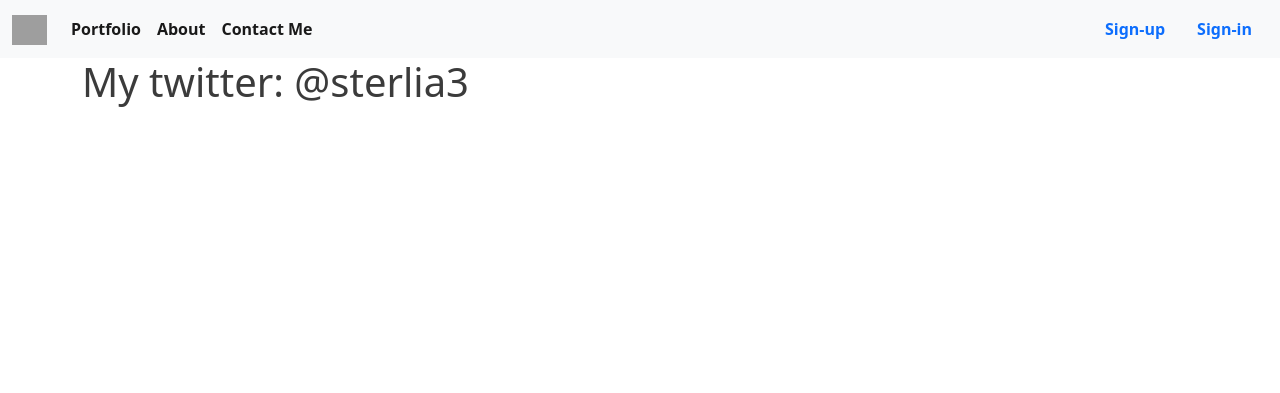
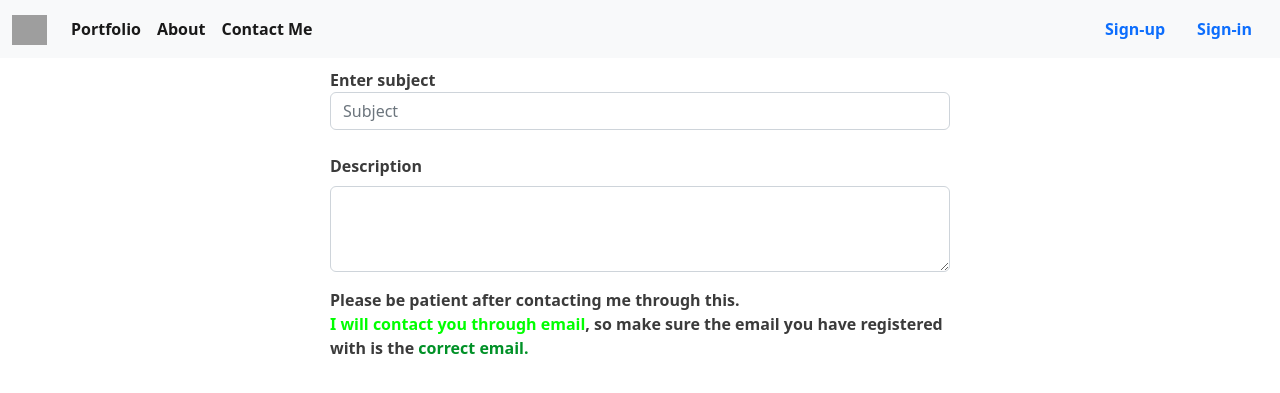
Before and after one commit to Tarun-pvc/cosmicarts, a Django app: page /contactme/ in a window 1280 px wide. Shown: the top 393 px of the page. Run offline with Django 4.2, Linux system fonts and the light colour scheme; grey boxes are pictures that could not be loaded.

Commit message:
added form to send messages

```diff
--- a/artsapp/templates/contact.html
+++ b/artsapp/templates/contact.html
@@ -1,8 +1,55 @@
 {% extends './base.html' %}
 
 {% block content %}
-<div class="container">
-<!-- implement a email submit form -->
-<h1>My twitter: @sterlia3</h1>
+
+<style>
+
+    #contactform{
+        margin: auto;
+        width: 50%;
+        padding: 10px;
+    }
+</style>
+
+
+{% if user.is_superuser %}
+
+{% for contact in contacts %}
+
+<hr>
+{{contact.subject}}
+
+<br>
+{{contact.author}}
+
+<hr>
+
+{% endfor %}
+
+{% else %}
+
+<div class="container" id = "contactform">
+<form action="" method="post">
+<b>
+Enter subject <input class="form-control" type="text" placeholder="Subject" aria-label="default input example">
+<br>
+<div class="mb-3">
+    <label for="exampleFormControlTextarea1" class="form-label">Description</label>
+    <textarea class="form-control" id="exampleFormControlTextarea1" rows="3"></textarea>
+  </div>
+</b>
+</form>
+
+Please be patient after contacting me through this. <br>
+<b style="color: rgb(0, 255, 0);">I will contact you through email</b>, so make sure the email you have registered with is the <b style="color: rgb(0, 145, 39);">correct email.</b>
+
 </div>
+
+<br>
+<br>
+
+
+{% endif %}
+
+
 {% endblock %}
--- a/artsapp/views.py
+++ b/artsapp/views.py
@@ -1,7 +1,7 @@
 from django.shortcuts import render, redirect
 from django.http import HttpResponse
 from django.views.generic import ListView, DetailView
-from .models import PostModel
+from .models import PostModel, contactModel
 from django.contrib.auth.models import User
 from django.contrib import messages
 from django.contrib.auth import authenticate, login, logout
@@ -20,7 +20,9 @@ def about(request):
 
 
 def contact(request):
-    return render(request, template_name='contact.html')
+    contacts = contactModel.objects.all()
+    context = {'contacts': contacts}
+    return render(request, template_name='contact.html', context=context)
 
 
 def portfolio(request):
```
Also changed, not shown: artsapp/models.py (+10 -0 lines), artsapp/migrations/0004_contactmodel.py (added), db.sqlite3.
